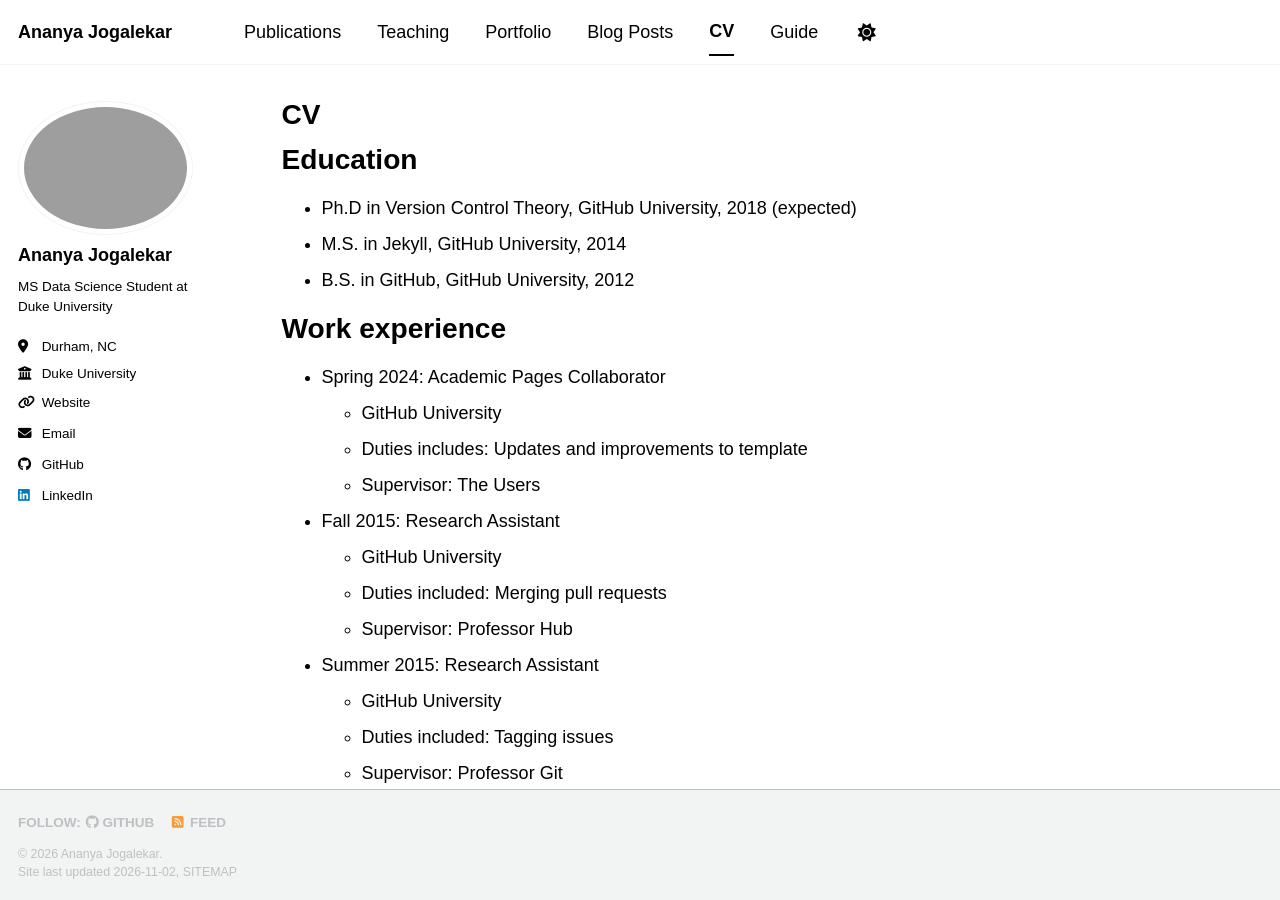
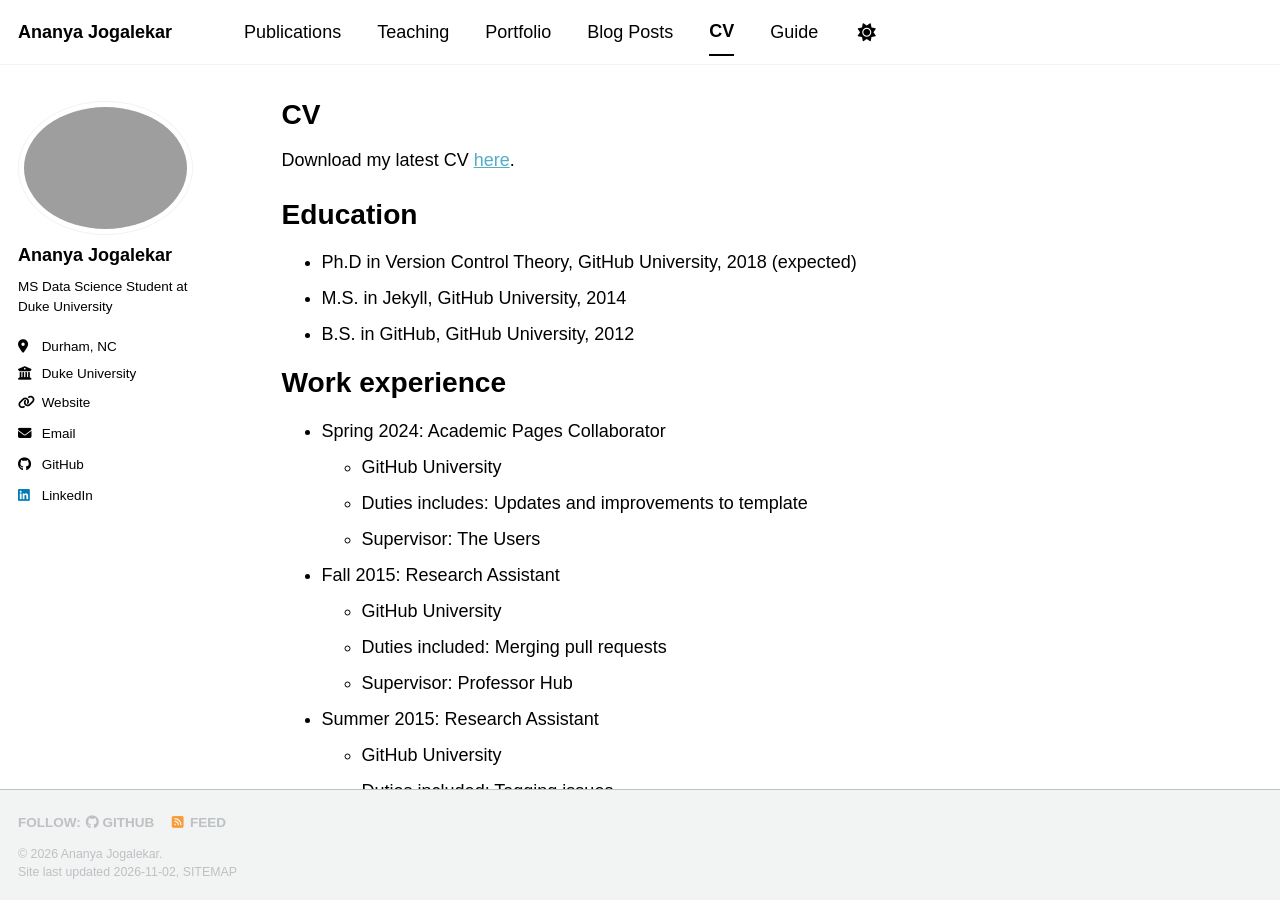
Before and after one commit to ananyafied/ananyafied.github.io, a Jekyll site: the page built from _pages/cv.md, in a window 1280 px wide and 900 px high. Built offline with Jekyll 4.4.1, drawn with Linux system fonts in a browser that asks for light colours; some web fonts are replaced; a style sheet for code colours, icons or effects is not loaded.

Commit message:
test cv download link

```diff
--- a/_pages/cv.md
+++ b/_pages/cv.md
@@ -8,6 +8,9 @@ redirect_from:
 ---
 
 {% include base_path %}
+
+Download my latest CV [here](https://drive.google.com/file/d/1J1mbk22Sr4-fX_svcs4O7nkhsMztokOj/view?usp=sharing).
+
 
 Education
 ======
```
